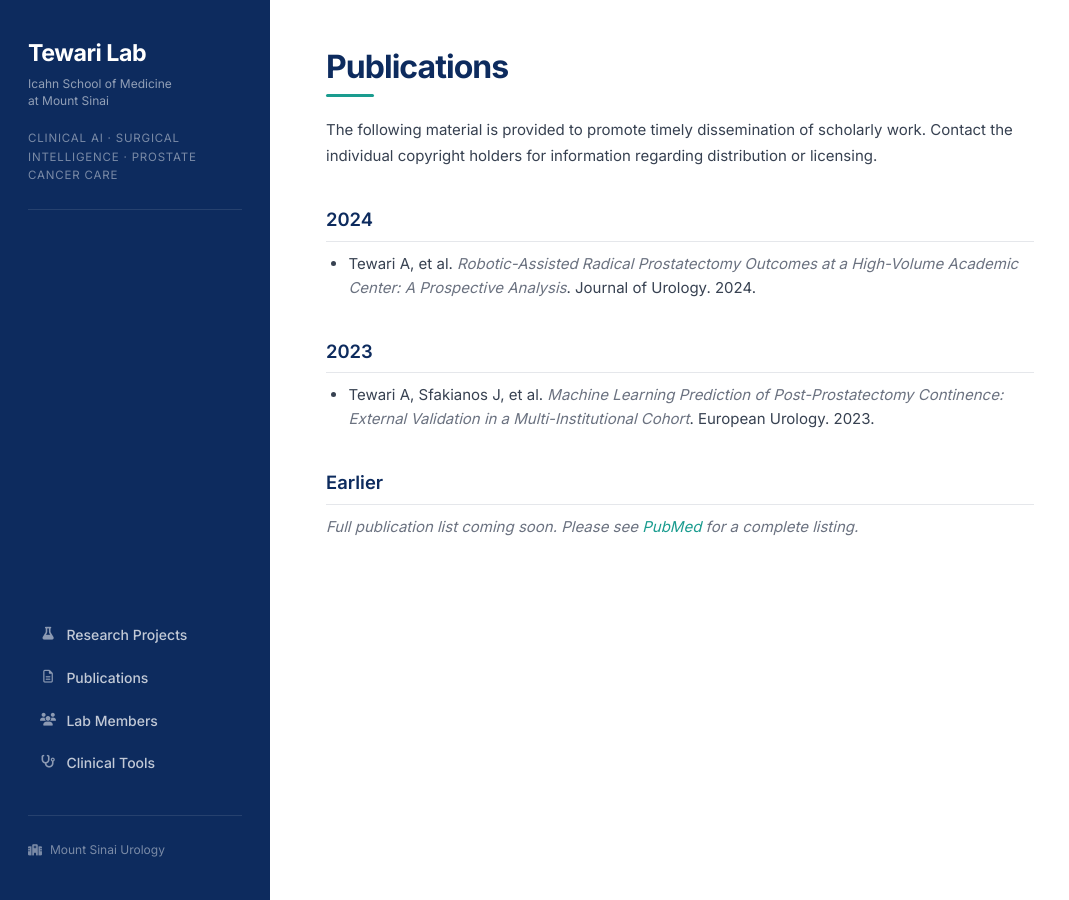
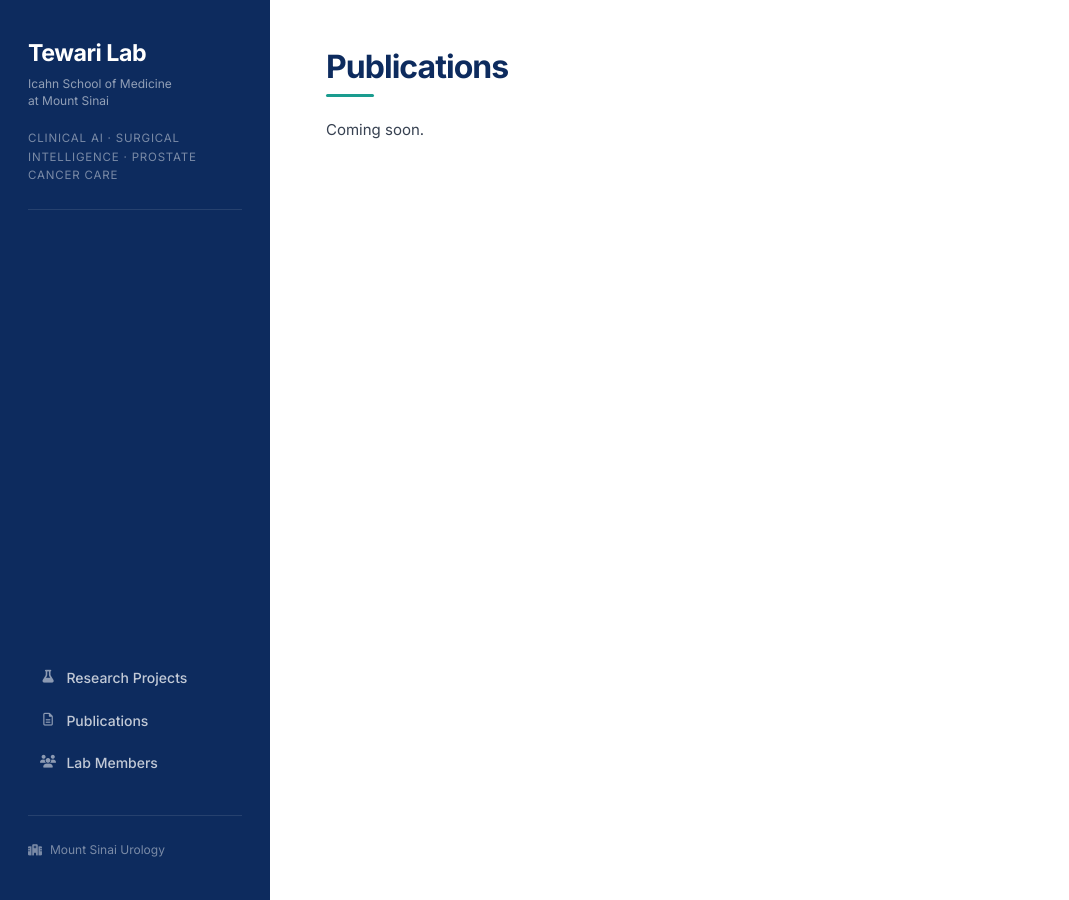
Before and after one commit to Urology-AI/urology-ai.github.io, a Jekyll site: the page built from publications/index.md, in a window 1280 px wide. Shown: the whole page, without its empty margins (0-1069 px from the left). Built offline with Jekyll 4.4.1, drawn with Linux system fonts in a browser that asks for light colours; our own code applies the rules of GitHub Pages for plain Markdown files.

Commit message:
Remove Clinical Tools nav; publications coming soon

```diff
--- a/_layouts/default.html
+++ b/_layouts/default.html
@@ -24,7 +24,6 @@
           <a href="{{ "/projects" | relative_url }}"><i class="fas fa-flask"></i> Research Projects</a>
           <a href="{{ "/publications" | relative_url }}"><i class="far fa-file-alt"></i> Publications</a>
           <a href="{{ "/people" | relative_url }}"><i class="fas fa-users"></i> Lab Members</a>
-          <a href="{{ "/tools" | relative_url }}"><i class="fas fa-stethoscope"></i> Clinical Tools</a>
         </nav>
 
         <div class="header-footer">
--- a/publications/index.md
+++ b/publications/index.md
@@ -4,16 +4,4 @@ layout: default
 
 # Publications
 
-The following material is provided to promote timely dissemination of scholarly work. Contact the individual copyright holders for information regarding distribution or licensing.
-
-## 2024
-
-* Tewari A, et al. *Robotic-Assisted Radical Prostatectomy Outcomes at a High-Volume Academic Center: A Prospective Analysis*. Journal of Urology. 2024.
-
-## 2023
-
-* Tewari A, Sfakianos J, et al. *Machine Learning Prediction of Post-Prostatectomy Continence: External Validation in a Multi-Institutional Cohort*. European Urology. 2023.
-
-## Earlier
-
-*Full publication list coming soon. Please see [PubMed](https://pubmed.ncbi.nlm.nih.gov/?term=tewari+A+prostate) for a complete listing.*
+Coming soon.
```
